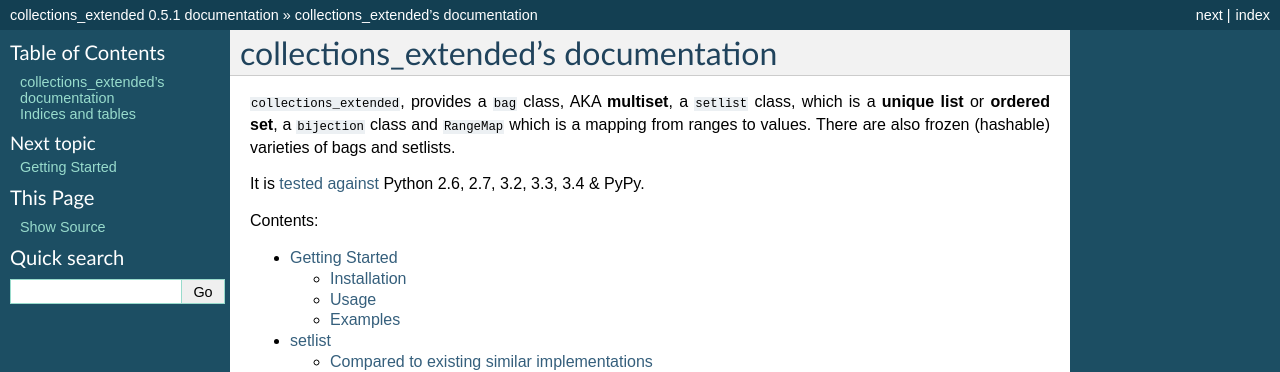
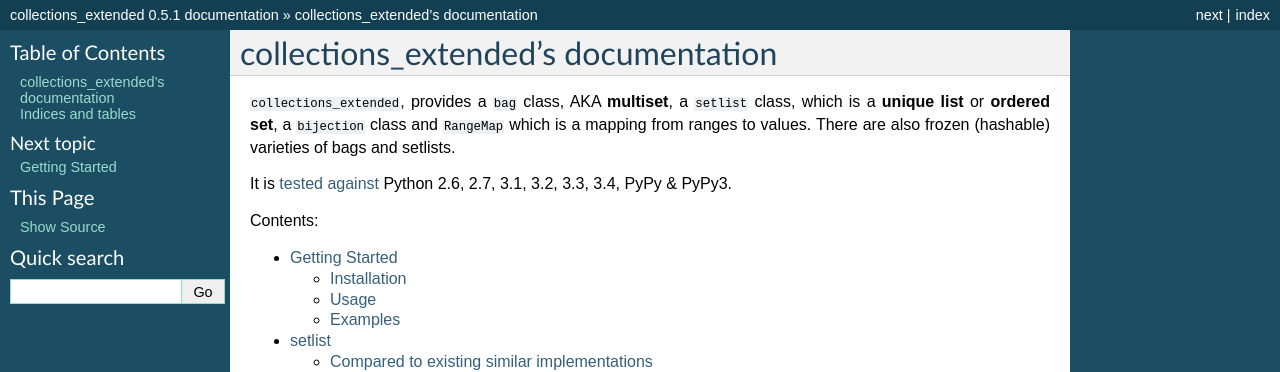
Before and after one commit to mlenzen/collections-extended, a Sphinx documentation site: the page built from docs/index.rst, in a window 1280 px wide. Shown: the top 372 px of the page. Built offline with Sphinx 7.4.7, drawn with Linux system fonts in a browser that asks for light colours.

Commit message:
Add testing target versions to docs/index.rst

```diff
--- a/docs/index.rst
+++ b/docs/index.rst
@@ -7,7 +7,7 @@
 a ``bijection`` class and ``RangeMap`` which is a mapping from ranges to values.
 There are also frozen (hashable) varieties of bags and setlists.
 
-It is `tested against`_ Python 2.6, 2.7, 3.2, 3.3, 3.4 & PyPy.
+It is `tested against`_ Python 2.6, 2.7, 3.1, 3.2, 3.3, 3.4, PyPy & PyPy3.
 
 Contents:
 
```
